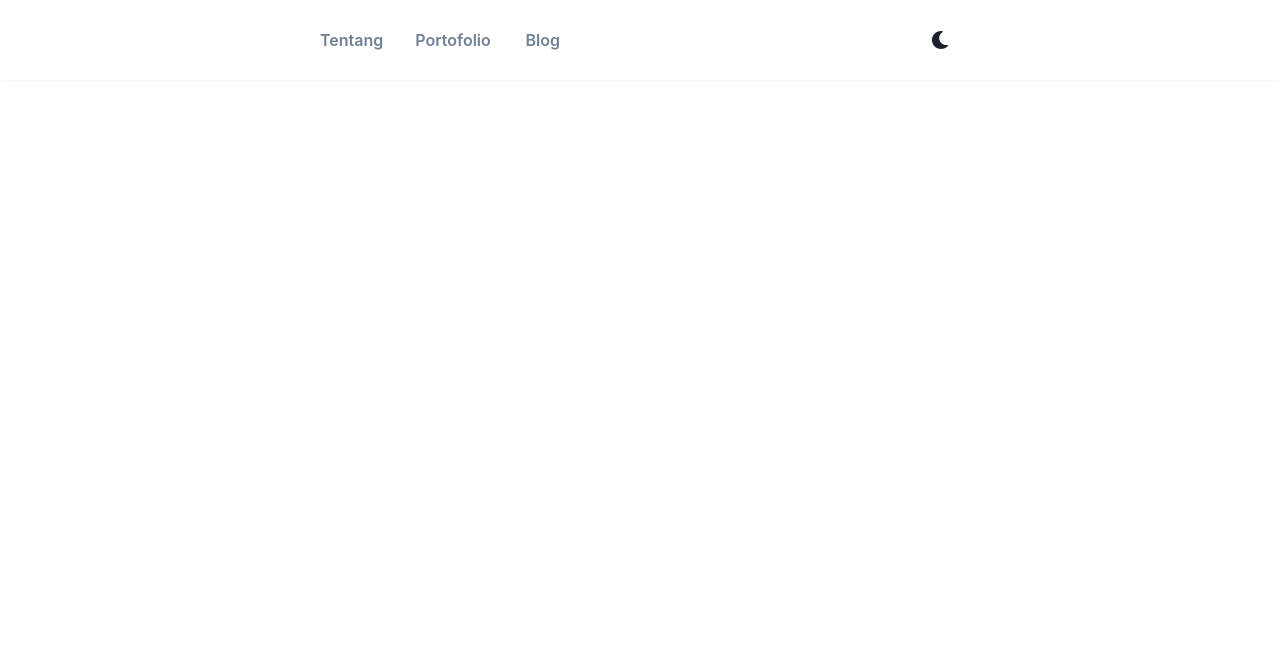
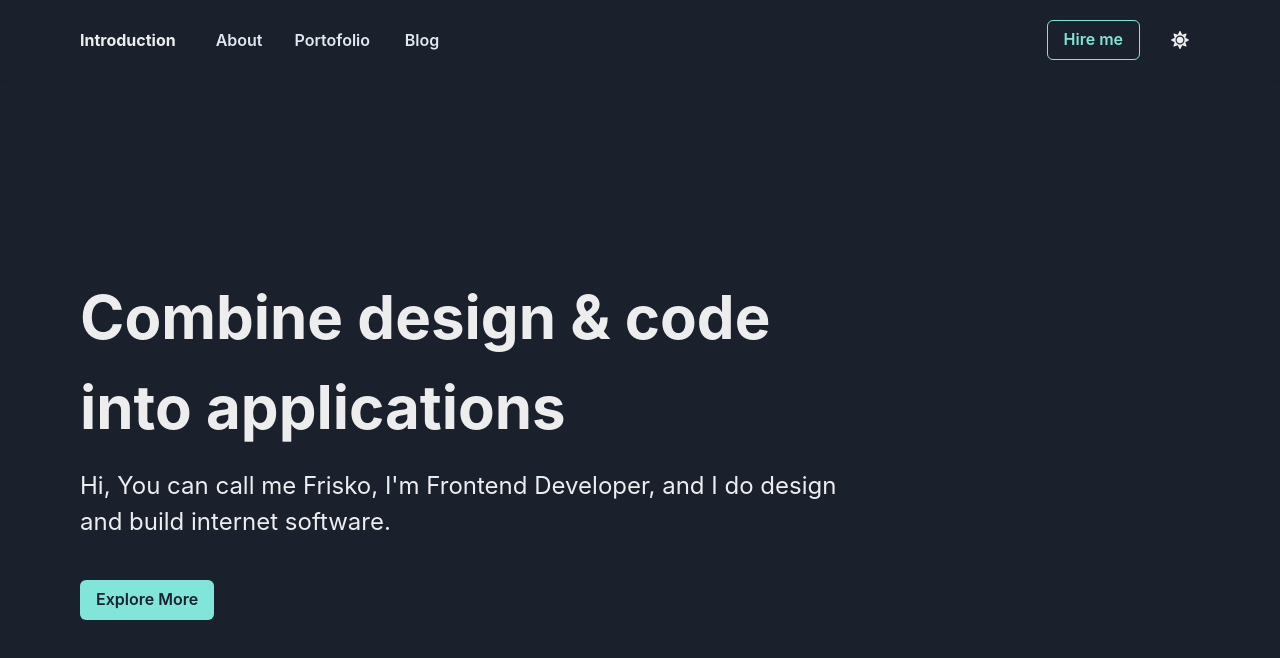
Before and after one commit to friskomayufid/friskomayufid.github.io, a Next.js app: page / in a window 1280 px wide. Shown: the top 658 px of the page. Built offline with nearby package versions, Linux system fonts and the light colour scheme.

Commit message:
feat: create homepage

```diff
--- a/pages/_app.tsx
+++ b/pages/_app.tsx
@@ -4,7 +4,9 @@ import { ChakraProvider } from "@chakra-ui/react";
 export default function App({ Component, pageProps }: AppProps) {
   return (
     <ChakraProvider>
-      <Component {...pageProps} />
+      <main>
+        <Component {...pageProps} />
+      </main>
     </ChakraProvider>
   );
 }
--- a/pages/index.tsx
+++ b/pages/index.tsx
@@ -8,9 +8,20 @@ import {
   HStack,
   IconButton,
   useBreakpointValue,
+  keyframes,
+  Text,
 } from "@chakra-ui/react";
 import { FiMenu } from "react-icons/fi";
 import { ColorModeSwitcher } from "../components/ColorModeSwitcher";
+import { motion } from "framer-motion";
+
+const animationKeyframes = keyframes`
+  0% { transform: scale(1) rotate(0); border-radius: 20%; }
+  50% { transform: scale(2) rotate(270deg); border-radius: 50%; }
+  50% { transform: scale(2) rotate(360deg); border-radius: 50%; }
+`;
+
+const animation = `${animationKeyframes} 2s linear infinite`;
 
 export default function Home() {
   const isDesktop = useBreakpointValue({ base: false, lg: true });
@@ -23,22 +34,31 @@ export default function Home() {
         <link rel="icon" href="/favicon.ico" />
       </Head>
       <main>
-        <Box as="section" pb={{ base: "12", md: "24" }}>
+        <Box className="section" pb={{ base: "12", md: "24" }} height="100vh">
           <Box as="nav" bg="bg-surface" boxShadow="sm">
-            <Container maxW={"2xl"} py={{ base: "4", lg: "5" }}>
+            <Container maxW={"6xl"} py={{ base: "4", lg: "5" }}>
               <HStack spacing="10" justify="space-between">
                 {/* <Logo /> */}
+                <Text as="b">Introduction</Text>
                 {isDesktop ? (
                   <Flex justify="space-between" flex="1">
                     <ButtonGroup variant="link" spacing="8">
-                      {["Tentang", "Portofolio", "Blog"].map((item) => (
+                      {["About", "Portofolio", "Blog"].map((item) => (
                         <Button key={item}>{item}</Button>
                       ))}
                     </ButtonGroup>
                     <HStack spacing="3">
+                      <Button
+                        as={motion.div}
+                        colorScheme={"teal"}
+                        variant="outline"
+                        whileHover={{ scale: 1.1 }}
+                        whileTap={{ scale: 0.9 }}
+                        cursor={"pointer"}
+                      >
+                        Hire me
+                      </Button>
                       <ColorModeSwitcher />
-                      {/* <Button variant="ghost">Sign in</Button>
-                      <Button variant="primary">Sign up</Button> */}
                     </HStack>
                   </Flex>
                 ) : (
@@ -51,7 +71,51 @@ export default function Home() {
               </HStack>
             </Container>
           </Box>
+          <Container maxW={"6xl"} py={{ base: "4", lg: "5" }} pt={{ lg: "48" }}>
+            <Box width={"70%"}>
+              <Text
+                fontSize={"6xl"}
+                as="h1"
+                fontWeight={"bold"}
+                lineHeight="1.5"
+              >
+                Combine design & code into applications
+              </Text>
+              <Text fontSize={"2xl"} as="h3" mt="4">
+                Hi, You can call me Frisko, I'm Frontend Developer, and I do
+                design and build internet software.
+              </Text>
+              <Button
+                as={motion.div}
+                colorScheme={"teal"}
+                variant="solid"
+                whileHover={{ scale: 1.1 }}
+                whileTap={{ scale: 0.9 }}
+                cursor={"pointer"}
+                mt="10"
+              >
+                Explore More
+              </Button>
+            </Box>
+          </Container>
         </Box>
+        {/* <Box className="section" pb={{ base: "12", md: "24" }} height="100vh">
+          <Container maxW={"6xl"} py={{ base: "4", lg: "5" }}>
+            <Text fontSize={"6xl"}>Testing</Text>
+            <Box
+              as={motion.div}
+              height="200px"
+              width="200px"
+              bg="orange.400"
+              drag="x"
+              dragConstraints={{ left: -100, right: 100}}
+              whileHover={{ scale: 1.1 }}
+              whileTap={{ scale: 0.9 }}
+              transition="0.5s linear"
+            >
+            </Box>
+          </Container>
+        </Box> */}
       </main>
     </>
   );
--- a/styles/theme.ts
+++ b/styles/theme.ts
@@ -1,8 +1,12 @@
 import { extendTheme, type ThemeConfig } from '@chakra-ui/react'
 
 const config: ThemeConfig = {
-  initialColorMode: 'light',
+  initialColorMode: 'dark',
   useSystemColorMode: false,
+  fonts: {
+    heading: `'Inter', sans-serif`,
+    body: `'Inter', sans-serif`,
+  },
 }
 
 const theme = extendTheme({ config })
```
Also changed, not shown: package.json (+7 -0 lines), 2 other files (tests, documents, lock files or other folders).
